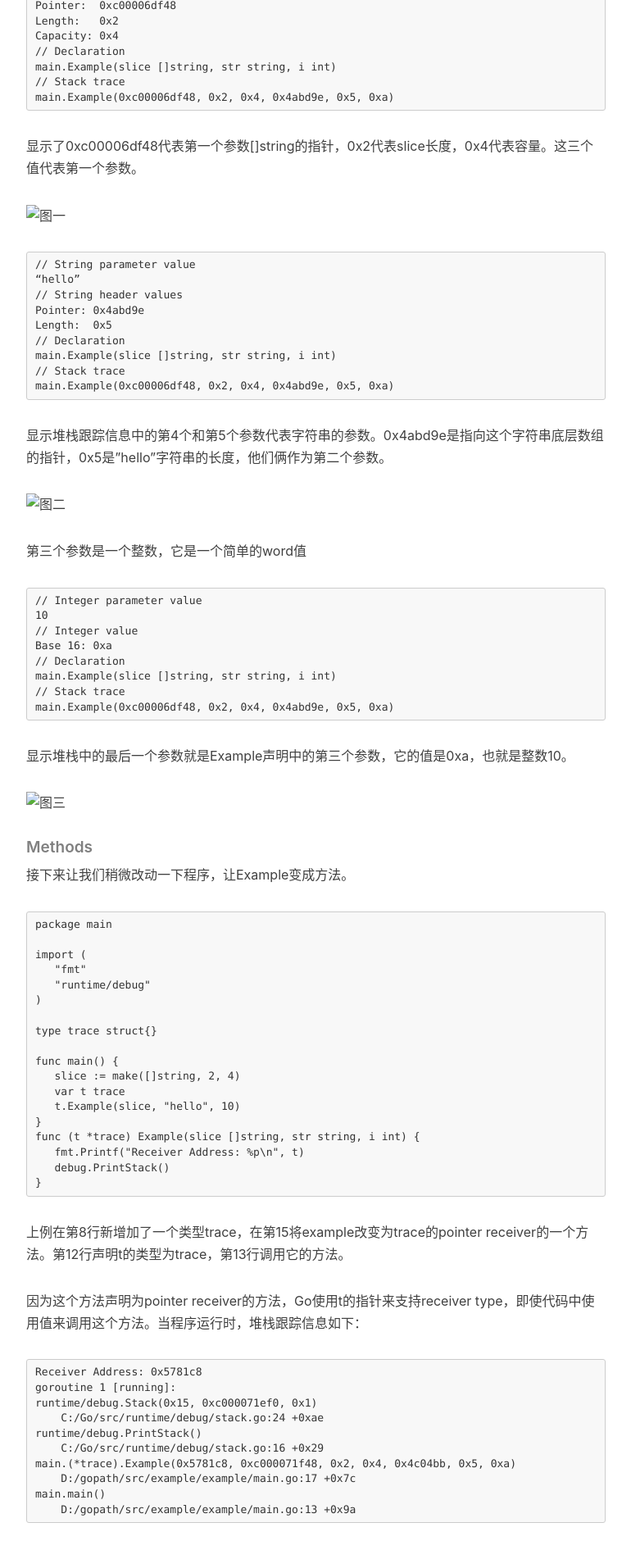
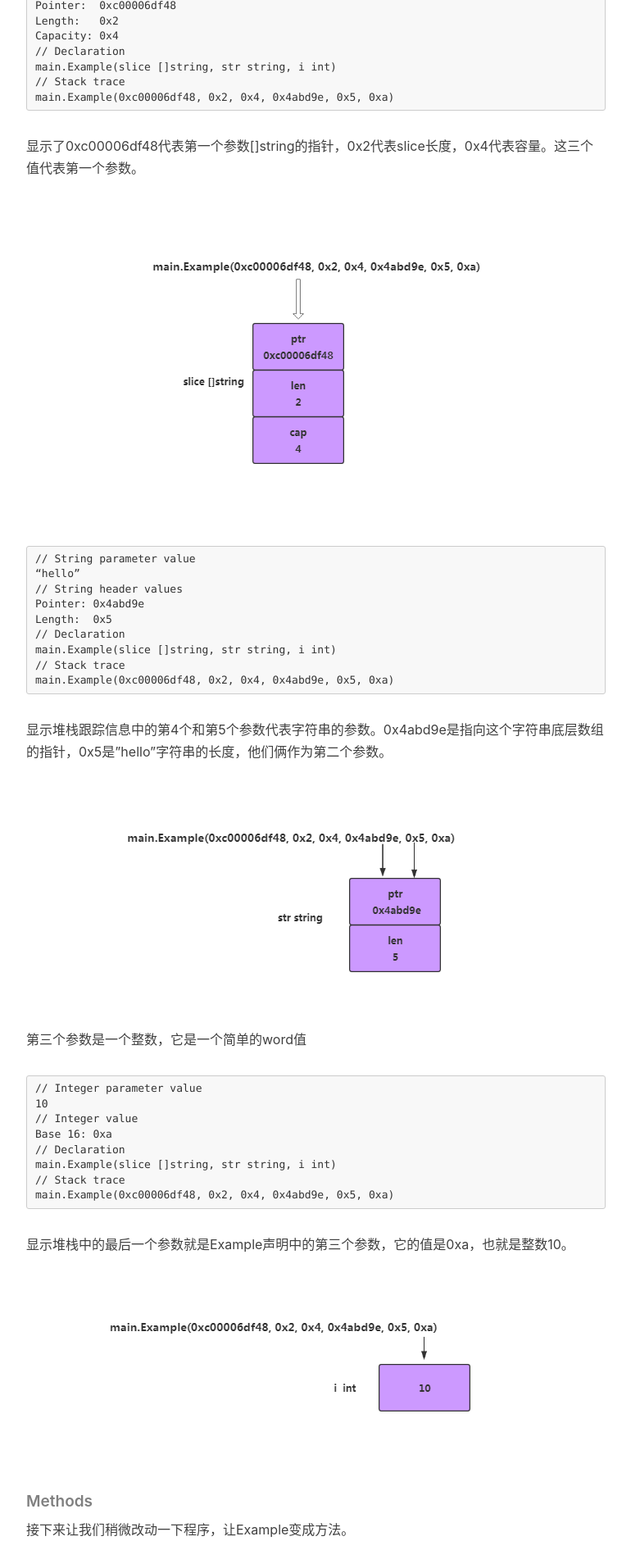
Before and after one commit to tangheng1995/tangheng1995.github.io, a Jekyll site: the page built from _posts/2019-10-04-Golang-stack-heap.md, in a window 1280 px wide. Shown: the part 3139-5030 px from the top of the page at 82% size, without its empty margins (233-1003 px from the left). Built offline with Jekyll 4.4.1, drawn with Linux system fonts in a browser that asks for light colours; nearby versions of some CDN libraries; comment, search, counter and statistics services are not loaded.

Commit message:
Update 2019-10-04-Golang-stack-heap.md

````diff
--- a/_posts/2019-10-04-Golang-stack-heap.md
+++ b/_posts/2019-10-04-Golang-stack-heap.md
@@ -118,7 +118,7 @@ main.Example(0xc00006df48, 0x2, 0x4, 0x4abd9e, 0x5, 0xa)
 
 显示了0xc00006df48代表第一个参数[]string的指针，0x2代表slice长度，0x4代表容量。这三个值代表第一个参数。
 
-![图一]()
+![图一](https://github.com/tangheng1995/tangheng1995.github.io/blob/master/img/in-post/post-js-version/2019-10-04-1.png?raw=true)
 
 ```text
 // String parameter value
@@ -134,7 +134,7 @@ main.Example(0xc00006df48, 0x2, 0x4, 0x4abd9e, 0x5, 0xa)
 
 显示堆栈跟踪信息中的第4个和第5个参数代表字符串的参数。0x4abd9e是指向这个字符串底层数组的指针，0x5是"hello"字符串的长度，他们俩作为第二个参数。
 
-![图二]()
+![图二](https://github.com/tangheng1995/tangheng1995.github.io/blob/master/img/in-post/post-js-version/2019-10-04-2.png?raw=true)
 
 第三个参数是一个整数，它是一个简单的word值
 
@@ -151,7 +151,7 @@ main.Example(0xc00006df48, 0x2, 0x4, 0x4abd9e, 0x5, 0xa)
 
 显示堆栈中的最后一个参数就是Example声明中的第三个参数，它的值是0xa，也就是整数10。
 
-![图三]()
+![图三](https://github.com/tangheng1995/tangheng1995.github.io/blob/master/img/in-post/post-js-version/2019-10-04-3.png?raw=true)
 
 ##### Methods
 
````
